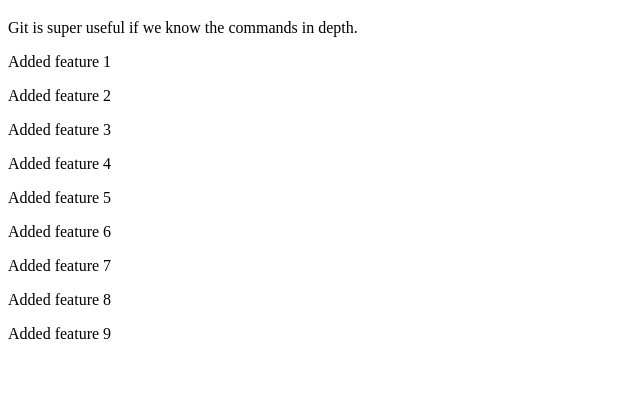
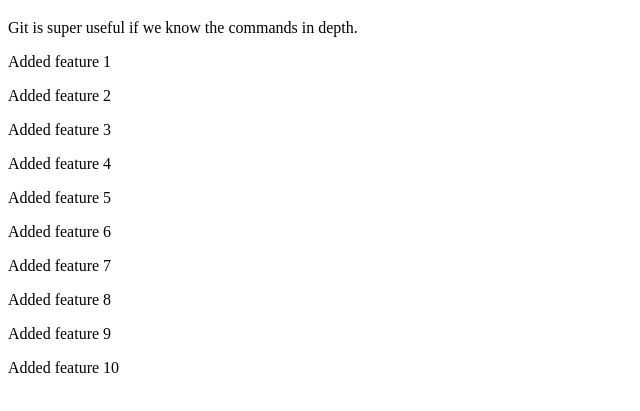
Before and after one commit to rajsawhoney/git-learning, a plain HTML site: page index.html in a window 1280 px wide. Shown: the part 61-472 px from the top of the page, without its empty margins (0-640 px from the left). Drawn offline with Linux system fonts and the light colour scheme.

Commit message:
Update index.html 3

```diff
--- a/index.html
+++ b/index.html
@@ -20,6 +20,7 @@
     <p>Added feature 7</p>
     <p>Added feature 8</p>
     <p>Added feature 9</p>
+    <p>Added feature 10</p>
 </body>
 
 </html>
```
